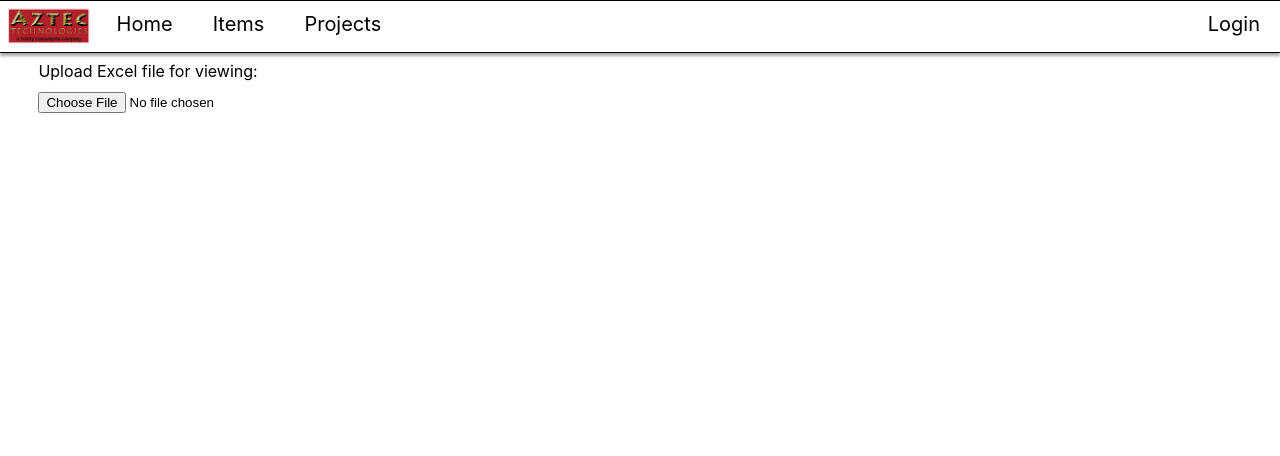
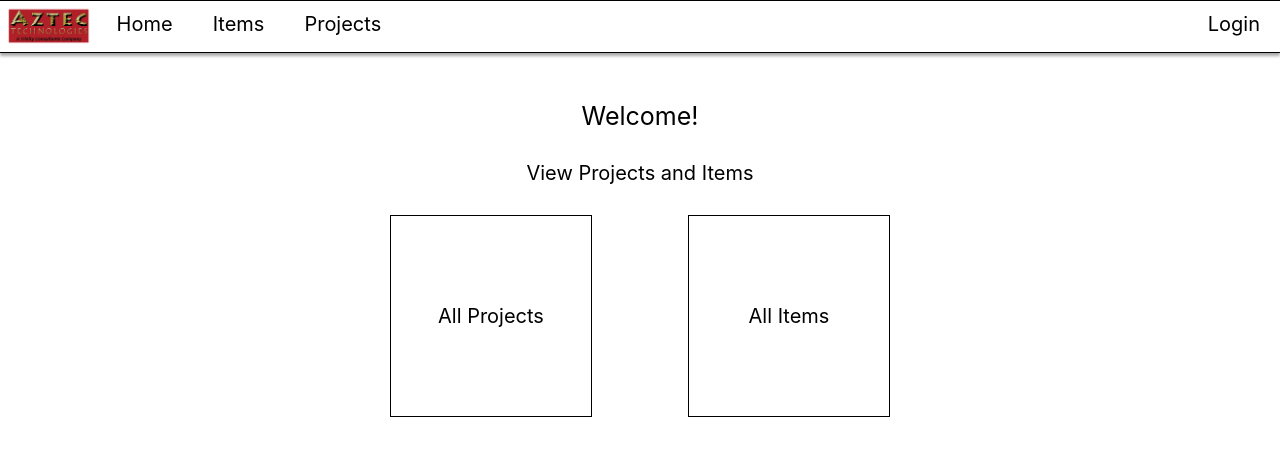
Before and after one commit to BunaAndy/inventory-app-fe, a React (Create React App) app: page / in a window 1280 px wide. Shown: the top 456 px of the page. Built offline with nearby package versions, Linux system fonts and the light colour scheme.

Commit message:
Fixing test code

```diff
--- a/src/App.js
+++ b/src/App.js
@@ -8,7 +8,6 @@ import AllProjects from './pages/projects/AllProjects';
 import AllItems from './pages/items/AllItems';
 import AddProjectItems from './pages/projects/AddProjectItems';
 import {Login} from './pages/Login';
-import ExcelViewer from './components/ExcelViewer';
 
 function App() {
     const queryClient = new QueryClient()
@@ -18,7 +17,7 @@ function App() {
                 <Navbar/>
                 <div className='pageWrapper'>
                     <Routes>
-                        <Route index element={<ExcelViewer />} />
+                        <Route index element={<Home />} />
                         <Route path="items" element={<AllItems />} />
                         <Route path="add_project_items" element={<AddProjectItems />} />
                         <Route path="projects" element={<AllProjects />} />
```
